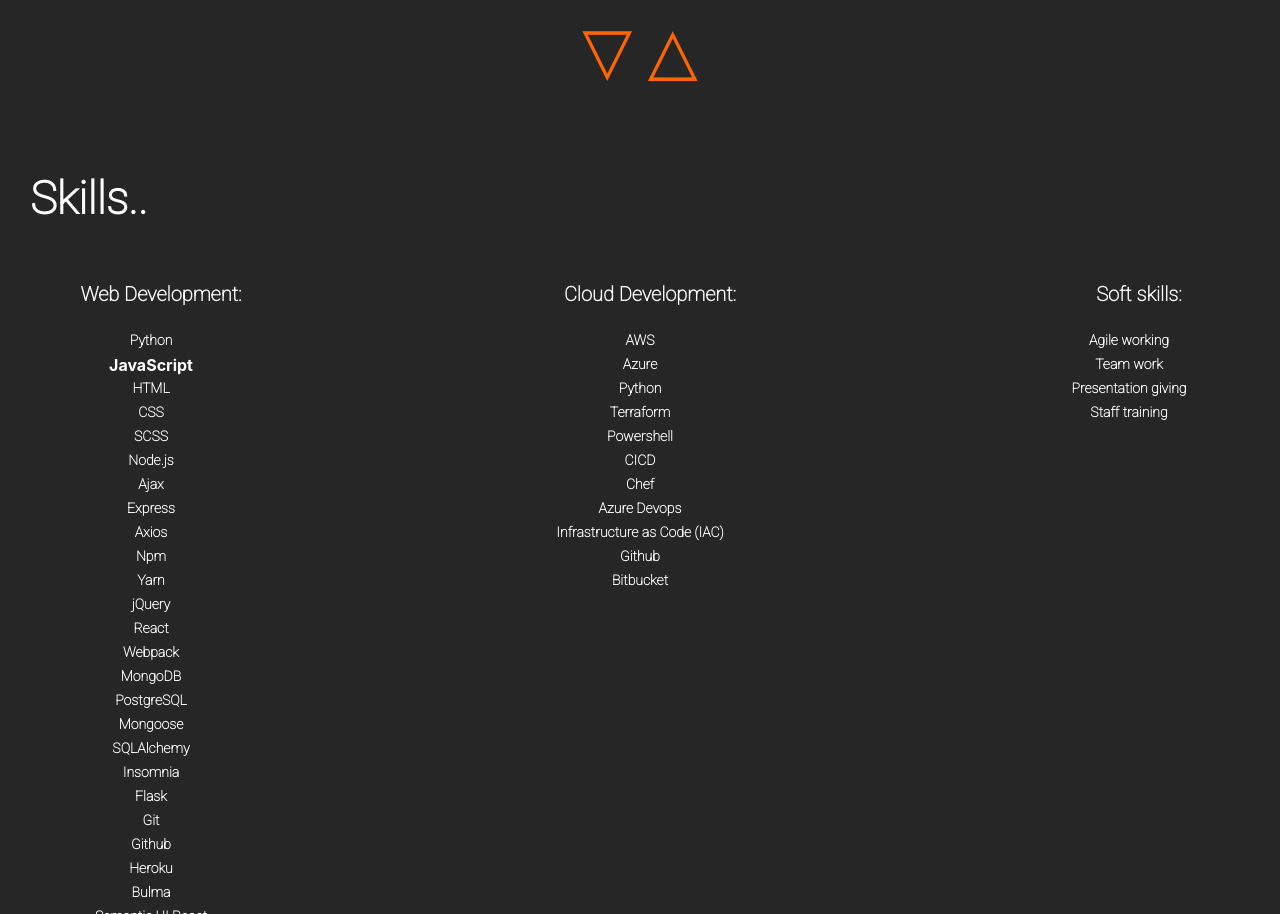
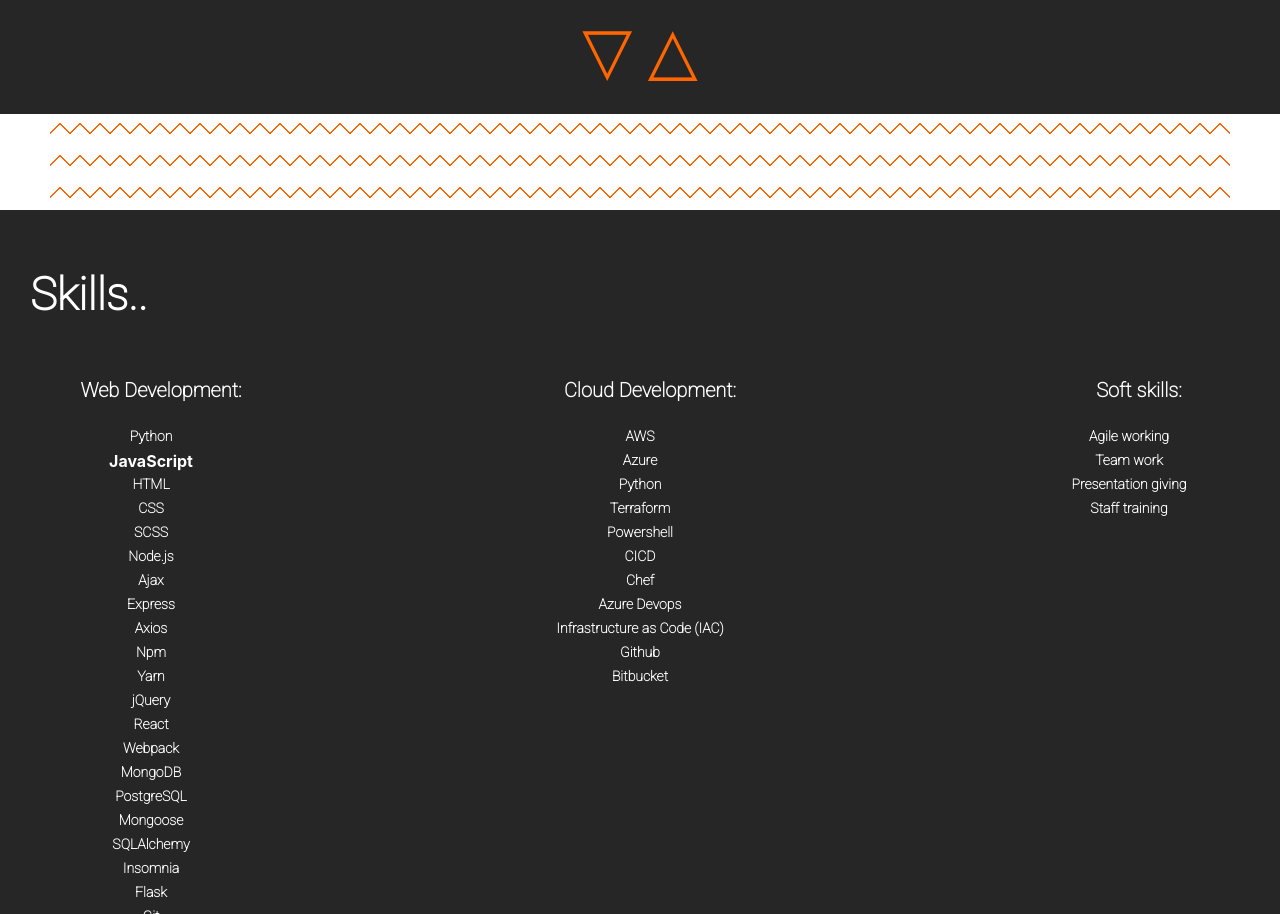
Before and after one commit to lozlette/Lauren-Bell-Personal-Portfolio, a website: page index.html in a window 1280 px wide. Shown: the part 2286-3200 px from the top of the page. Drawn offline with nearby package versions, Linux system fonts and the light colour scheme.

Commit message:
experimenting with different zigzag line code to divide sections

```diff
--- a/index.html
+++ b/index.html
@@ -90,7 +90,12 @@
       </h3>
     </section>
   </section>
-  <div class="zigzag"></div>
+  <hr class="zig">
+  <hr class="zag">
+  <hr class="zig">
+  <hr class="zag">
+  <hr class="zig">
+  <hr class="zag">
   <section class="section is-fullheight">
     <section class="section title">
       <h1 class="title1" id="skills">
--- a/style.css
+++ b/style.css
@@ -362,6 +362,32 @@
   width: 100px;
 }
 
+hr.zig, hr.zag {
+  border: none;
+  height: 30px;
+  margin: 0 50px;
+}
+
+hr.zig{
+  background: linear-gradient(-135deg, #FFF 20px, rgba(0, 0, 0, 0) 0) 0 5px, linear-gradient(135deg, #FFF 20px, rgba(0, 0, 0, 0) 0) 0 5px;
+  background-color: rgba(0, 0, 0, 0);
+  background-position: center bottom;
+  background-repeat: repeat-x;
+  background-size: 20px 40px;
+  z-index: 100;
+  position: relative;
+}
+
+hr.zag {
+  background: linear-gradient(-135deg, #ff6600 20px, rgba(0, 0, 0, 0) 0) 0 5px, linear-gradient(135deg, #ff6600 20px, #FFF 0) 0 5px;
+  background-color: rgba(0, 0, 0, 0);
+  background-position: center bottom;
+  background-repeat: repeat-x;
+  background-size: 20px 40px;
+  z-index: 50;
+  margin-top: -28px;
+}
+
 
 @media screen and (max-device-width: 769px){
 
```
